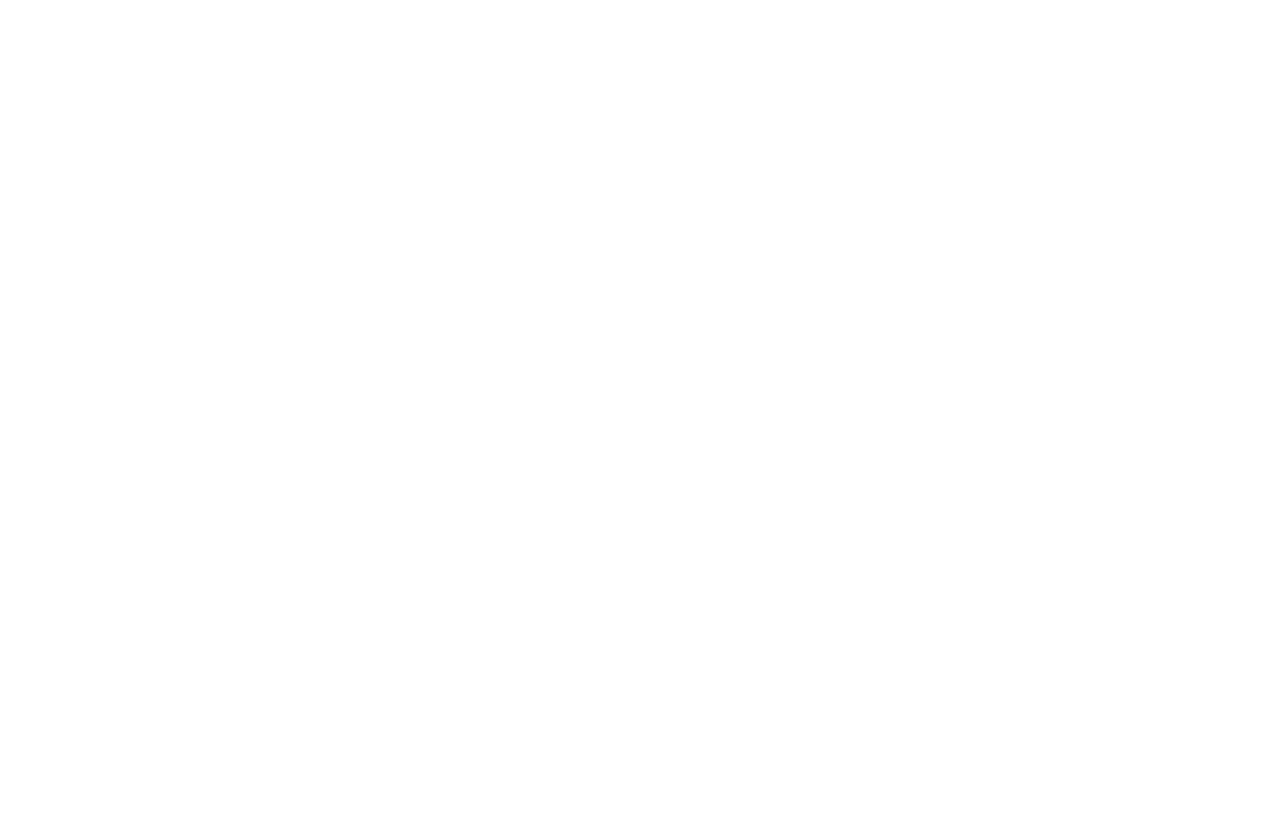
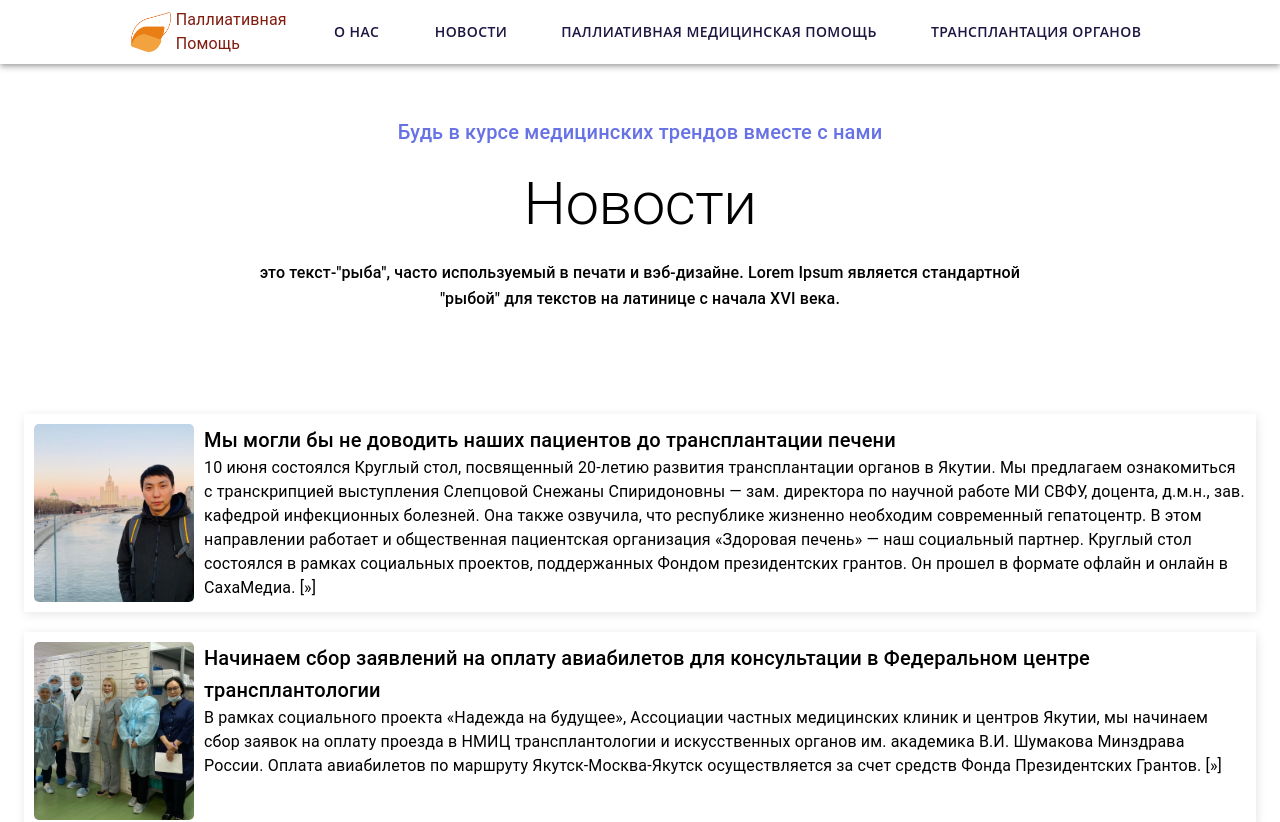
Before and after one commit to mrmainly/liver-service, a React (Create React App) app: page /news in a window 1280 px wide. Before the commit this address had no page. Shown: the top 822 px of the page. Before the commit the page ends 800 px from the top, so only its background shows below. Built offline with nearby package versions, Linux system fonts and the light colour scheme.

Commit message:
renamed the blog to news and everything that was connected with it

```diff
--- a/src/App.js
+++ b/src/App.js
@@ -2,10 +2,10 @@
 import "slick-carousel/slick/slick.css";
 import "slick-carousel/slick/slick-theme.css";
 
-import About from './pages/about/index'
-import Blog from './pages/blog/index'
+import About from './pages/about'
+import News from './pages/news'
 import { Route, BrowserRouter, Routes } from "react-router-dom";
-import BlogInside from './pages/blog/blogInside'
+import NewsInside from './pages/news/newsInside'
 import Bud from './pages/bud'
 import SisterCare from './pages/sisterCare';
 import HelpFamily from './pages/helpFamily';
@@ -16,8 +16,8 @@
     <BrowserRouter>
       <Routes>
         <Route path="/" element={<About />} exact />
-        <Route path="/blog" element={<Blog />} />
-        <Route path="/blog-inside/:id" element={<BlogInside />} />
+        <Route path="/news" element={<News />} />
+        <Route path="/news-inside/:id" element={<NewsInside />} />
         <Route path="/bud-page" element={<Bud />} />
         <Route path="/sister-care" element={<SisterCare />} />
         <Route path="/help-family" element={<HelpFamily />} />
--- a/src/components/card/CardCustom.js
+++ b/src/components/card/CardCustom.js
@@ -53,7 +53,7 @@
         <Box className={classes.root}>
             <CardActionArea
                 className={classes.mainBlock}
-                onClick={() => navigate(`/blog-inside/${id}`,
+                onClick={() => navigate(`/news-inside/${id}`,
                     { id: id },
                 )}
             >
--- a/src/components/layout/Header.js
+++ b/src/components/layout/Header.js
@@ -66,7 +66,7 @@
         },
         {
             label: "Новости",
-            href: "/blog",
+            href: "/news",
         },
         {
             label: "Паллиативная медицинская помощь",
```
Also changed, not shown: src/pages/news/components/FirstBlog.js (renamed from src/pages/blog/components/FirstBlog.js), src/pages/news/components/InfoBlock.js (renamed from src/pages/blog/components/InfoBlock.js), src/pages/news/components/TeamCardBlog.js (renamed from src/pages/blog/components/TeamCardBlog.js), src/pages/news/index.js (renamed from src/pages/blog/index.js), src/pages/news/newsInside.js (renamed from src/pages/blog/blogInside.js).
